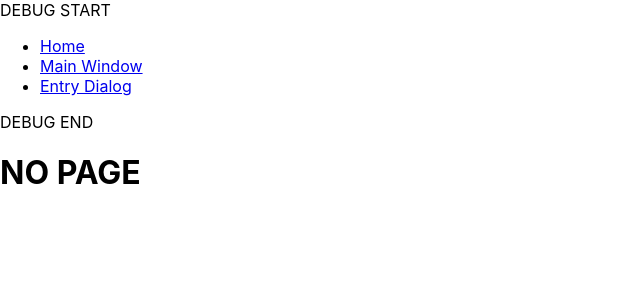
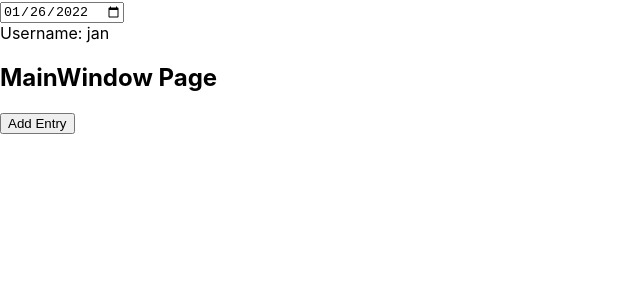
Before and after one commit to Maciekxdabu/egui21z-domanski-maciej, a React (Create React App) app in the folder Lab 3/trs/: page / in a window 1280 px wide. Shown: the top 300 px of the page, without its empty margins (0-640 px from the left). Built offline with nearby package versions, Linux system fonts and the light colour scheme.

Commit message:
Lab 3 - Entry Dialog Form and better navigation

```diff
--- a/Lab 3/trs/package.json
+++ b/Lab 3/trs/package.json
@@ -2,6 +2,7 @@
   "name": "trs",
   "version": "0.1.0",
   "private": true,
+  "proxy": "http://localhost:5000",
   "dependencies": {
     "@testing-library/jest-dom": "^5.16.1",
     "@testing-library/react": "^12.1.2",
--- a/Lab 3/trs/src/App.js
+++ b/Lab 3/trs/src/App.js
@@ -2,23 +2,47 @@ import { Link, Route, Routes } from "react-router-dom";
 import './App.css';
 import MainWindow from "./Pages/MainWindow";
 import EntryDialog from "./Pages/EntryDialog";
+import { useState } from 'react';
 
 function App() {
+  const [username, setUsername] = useState('jan')
+  const [date, setDate] = useState('2022-01-26')
+
+  function handleNewUserName(evt) {
+    setUsername(evt.target.value)
+  }
+
+  function handleNewDate(evt) {
+    setDate(evt.target.value)
+  }
+
+  function handleEntryReturn(entry) {
+    //TO DO - add/edit entry
+    console.log(entry);
+  }
+
   return (
     <div>
-      DEBUG START
-      <nav>
-        <ul>
-          <li> <Link to='/'>Home</Link> </li>
-          <li> <Link to='/mainwindow'>Main Window</Link> </li>
-          <li> <Link to='/entrydialog'>Entry Dialog</Link> </li>
-        </ul>
-      </nav>
-      DEBUG END
       <Routes>
-        <Route path='/' element={<h1>NO PAGE</h1>} />
-        <Route path='/mainwindow' element={<MainWindow/>} />
-        <Route path='/entrydialog' element={<EntryDialog/>} />
+        <Route path='/' element={
+          <div>
+            <div>
+              <input type="date" value={date} onChange={handleNewDate} />
+            </div>
+            <div>
+              Username: {username}
+            </div>
+            <MainWindow/>
+            <Link to='/entrydialog'>
+              <button type="button">
+                Add Entry
+              </button>
+            </Link>
+          </div>
+        } />
+        <Route path='/entrydialog' element={
+        <EntryDialog onEntry={handleEntryReturn} />
+        } />
       </Routes>
     </div>
   );
--- a/Lab 3/trs/src/Pages/EntryDialog.js
+++ b/Lab 3/trs/src/Pages/EntryDialog.js
@@ -1,10 +1,83 @@
-import React from "react";
+import axios from "axios";
+import React, { useEffect, useState } from "react";
+import { Link } from "react-router-dom";
 
-function EntryDialog() {
+function EntryDialog(props) {
+    // ---------- Hooks
+    const [project, setProject] = useState('')
+    const [time, setTime] = useState('1')
+    const [description, setDescription] = useState('')
+
+    const [projectsMap, setProMap] = useState({});
+    useEffect(() => {
+        const fetchData = async () => {
+            const config = {
+                method: 'get',
+                url: '/api/projList'
+            }
+            const result = await axios(config);
+
+            var map1 = {};
+            for (var i = 0; i < result.data.activities.length; i++)
+            {
+                map1[result.data.activities[i].code] = result.data.activities[i].name;
+                if (i == 0)
+                {
+                    setProject(result.data.activities[i].code);
+                }
+            }
+            setProMap(map1);
+        };
+        fetchData();
+    }, []);
+
+    function handleProject(event) {
+        setProject(event.target.value)
+    }
+    function handleTime(event) {
+        setTime(event.target.value)
+    }
+    function handleDescription(event) {
+        setDescription(event.target.value)
+    }
+
+    // ---------- Functions
+    function handleReturnEntry() {
+        var entry = {
+            project: project,
+            time: time,
+            description: description
+        }
+        props.onEntry(entry)
+    }
+
+    // ---------- Return
     return (
-        <h2>
-            EntryDialog Page
-        </h2>
+        <div>
+            <h2>
+                EntryDialog Page
+            </h2>
+            <div>
+                Project:
+                <select value={project} onChange={handleProject}>
+                    {Object.entries(projectsMap).map(([key, value]) => <option value={key}>{value}</option>)}
+                </select>
+            </div>
+            <div>
+                Time Spent:
+                <input type="number" min="1" value={time} onChange={handleTime} />
+            </div>
+            <div>
+                Description:
+                <textarea value={description} onChange={handleDescription} />
+            </div>
+            <input type="button" value="Submit" onClick={handleReturnEntry} />
+            <Link to='/'>
+                <button type="button">
+                    Cancel
+                </button>
+            </Link>
+        </div>
     );
 };
 
--- a/Lab 3/trs/src/Pages/MainWindow.js
+++ b/Lab 3/trs/src/Pages/MainWindow.js
@@ -2,9 +2,11 @@ import React from "react";
 
 function MainWindow() {
     return (
-        <h2>
-            MainWindow Page
-        </h2>
+        <div>
+            <h2>
+                MainWindow Page
+            </h2>
+        </div>
     );
 };
 
```
Also changed, not shown: Lab 3/trs/server.js (+8 -1 lines).
